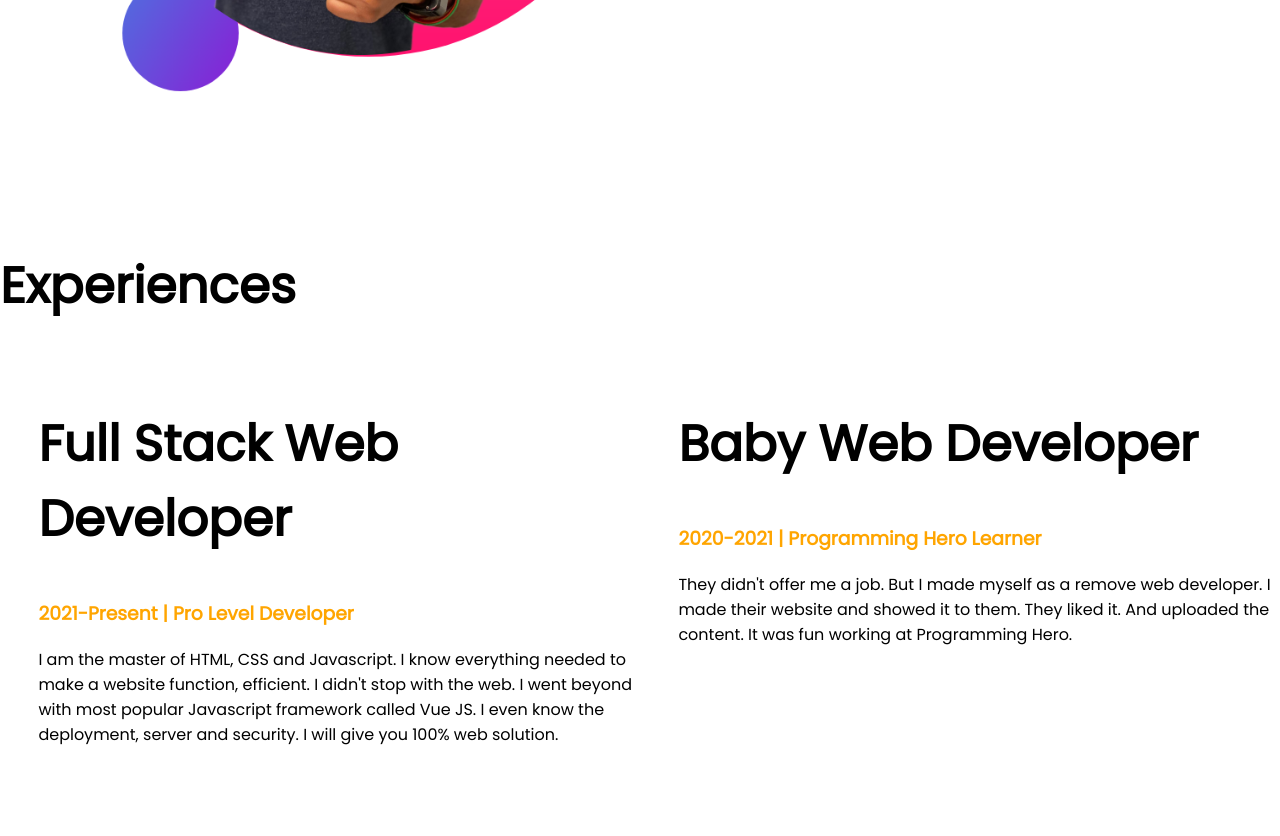
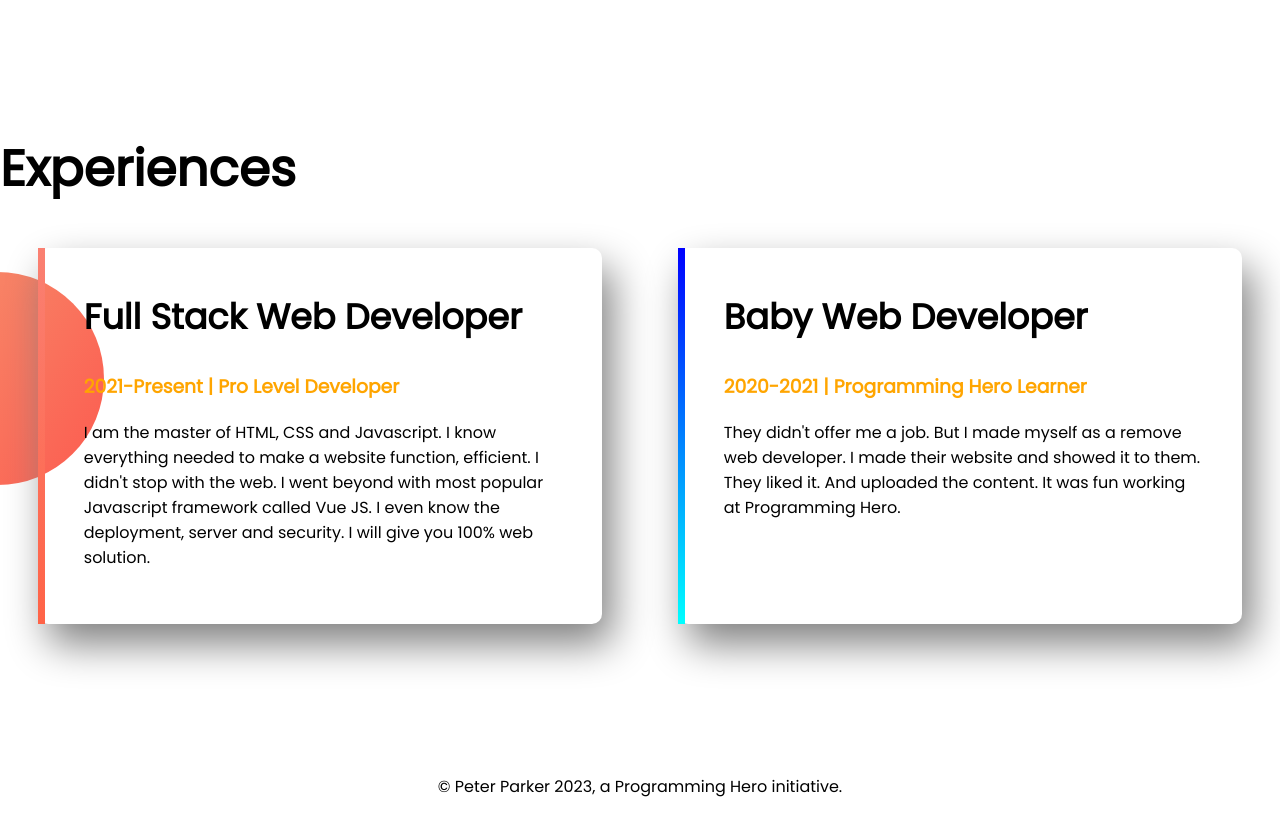
Before and after one commit to Nazmul999/developer-portfolio, a plain HTML site: page index.html in a window 1280 px wide. Shown: the part 1240-2076 px from the top of the page. After the commit the page ends 2055 px from the top, so only its background shows below. Drawn offline with Linux system fonts and the light colour scheme.

Commit message:
experience and footer added

```diff
--- a/index.html
+++ b/index.html
@@ -35,24 +35,27 @@
             <a target="_blank" class="link-button" href="">DOWNLOAD RESUME</a>
         </div>
     </section>
-    <section>
+    <section class="experience-area">
         <h1>Experiences</h1>
         <div class="flexible-content">
-            <div class="half-width">
-                <h1>Full Stack Web Developer</h1>
+            <div id="stack-dev" class="expreience-item">
+                <h2>Full Stack Web Developer</h2>
                 <h3 class="orange-color">2021-Present | Pro Level Developer</h3>
                 <p>
                         I am the master of HTML, CSS and Javascript. I know everything needed to make a website function, efficient. I didn't stop with the web. I went beyond with most popular Javascript framework called Vue JS. I even know the deployment, server and security. I will give you 100% web solution.
                     </p>
             </div>
 
-                <div class="half-width">
-                    <h1>Baby Web Developer</h1>
+                <div id="web-dev" class="expreience-item">
+                    <h2>Baby Web Developer</h2>
                     <h3 class="orange-color">2020-2021 | Programming Hero Learner</h3>
                     <p>They didn't offer me a job. But I made myself as a remove web developer. I made their website and showed it to them. They liked it. And uploaded the content. It was fun working at Programming Hero.
                     </p>
             </div>
         </div>
     </section>
+    <footer>
+        <p>© Peter Parker 2023, a Programming Hero initiative.</p>
+    </footer>
 </body>
 </html>
--- a/style.css
+++ b/style.css
@@ -5,6 +5,9 @@ body{
 }
 h1{
     font-size: 50px;
+}
+h2{
+    font-size: 35px;
 }
 .orange-color{
     color: orange;
@@ -20,7 +23,7 @@ section{
     padding-left: 3% ;
 }
 .half-width img{
-    width: 100%;
+    width: 90%;
 }
 .p{
     text-align: justify;
@@ -42,3 +45,29 @@ section{
     background-repeat: no-repeat;
     background-position: right;
 }
+.experience-area{
+    background-image: url(images/exp-bg.png);
+    background-position: left;
+    background-repeat: no-repeat;
+}
+.expreience-item{
+    width: 40%;
+    box-shadow: 10px 20px 40px gray;
+    margin: 0% 3% ;
+    padding:1% 3% 3%;
+    border-radius: 10px;
+}
+#web-dev{
+    border-left:7px solid ;
+    border-image: linear-gradient(blue, cyan);
+    border-image-slice: 1;
+}
+#stack-dev{
+    border-left:7px solid ;
+    border-image: linear-gradient(salmon, tomato);
+    border-image-slice: 1;
+}
+footer p{
+    text-align: center;
+    color: black;
+}
```
